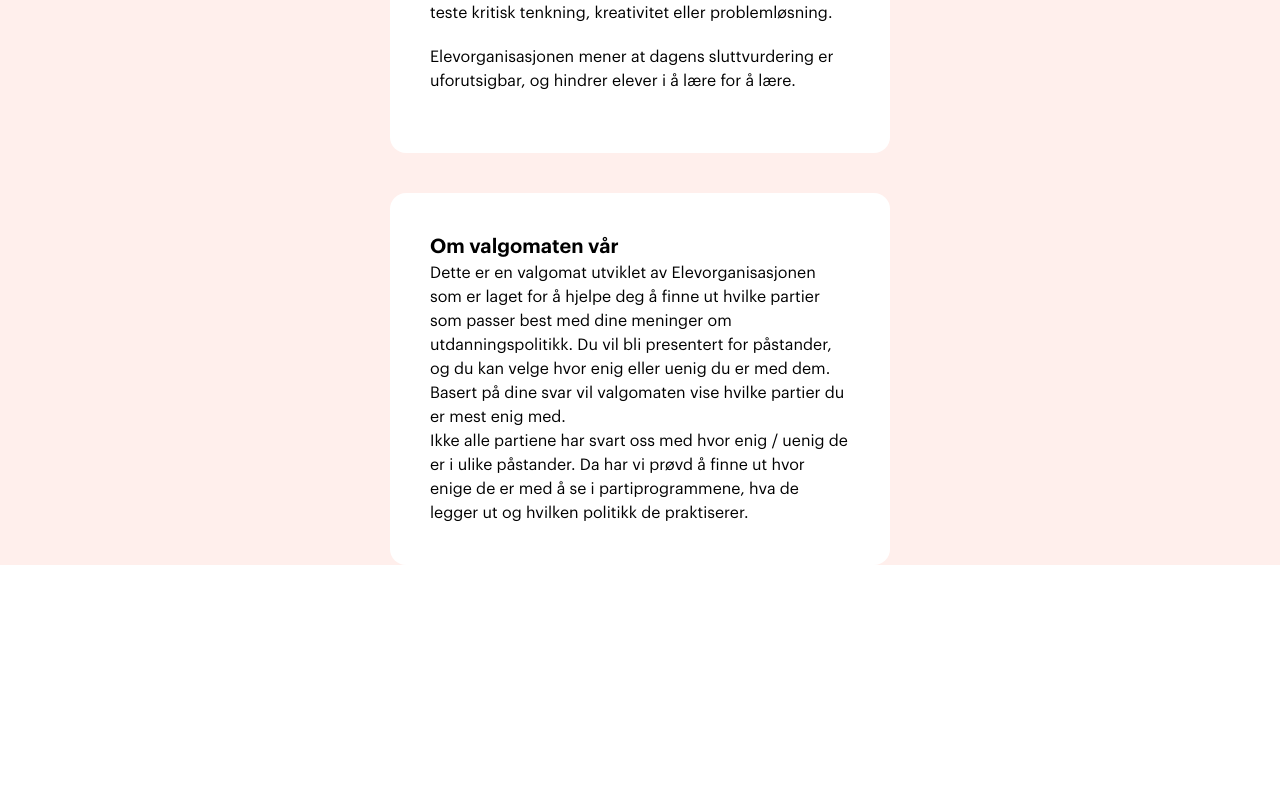
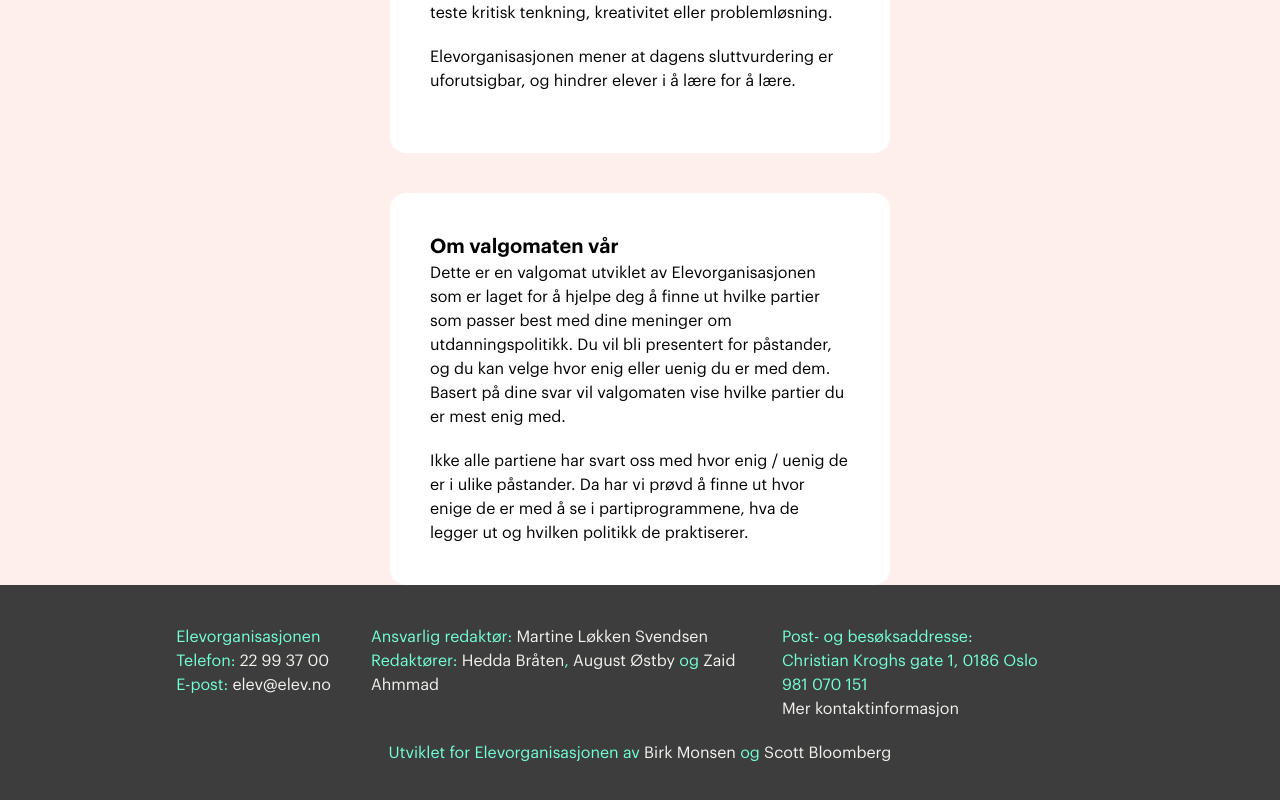
Before and after one commit to bimon6627/valgomat, a Next.js app: page / in a window 1280 px wide. Shown: the part 1084-1884 px from the top of the page. Before the commit the page ends 1649 px from the top, so only its background shows below. Built offline with nearby package versions, Linux system fonts and the light colour scheme.

Commit message:
Added footer

```diff
--- a/app/page.tsx
+++ b/app/page.tsx
@@ -3,6 +3,7 @@
 import ContentCard from "@/components/content-card";
 import { useState } from "react";
 import Result from "@/components/result";
+import Footer from "@/components/footer";
 
 const parties = [
   { name: "Rødt", symbol: "R" },
@@ -196,14 +197,16 @@
 
   return (
     <div>
-      <main className="bg-[#ffefec] pt-10 w-screen h-full min-h-screen">
+      <main className="bg-[#ffefec] pt-10 max-w-screen h-full min-h-screen">
         <div className="w-full flex justify-center mt-8 mb-12">
           <div className="flex flex-col items-center">
-            <img
-              src="/eo-nasjonalt.svg"
-              alt="Globe"
-              className="w-[250px] h-auto"
-            />
+            <a href="https://elev.no">
+              <img
+                src="/eo-nasjonalt.svg"
+                alt="Globe"
+                className="w-[250px] h-auto"
+              />
+            </a>
           </div>
         </div>
 
@@ -230,7 +233,7 @@
         )}
 
         <div className="w-full flex justify-center pt-10">
-          <ContentCard className="mb-[100] gap-5">
+          <ContentCard className="mb-[100]">
             <h1 className="font-semibold text-xl text-black">
               Om valgomaten vår
             </h1>
@@ -242,7 +245,7 @@
               Basert på dine svar vil valgomaten vise hvilke partier du er mest
               enig med.
             </p>
-            <p className="font-regular text-black">
+            <p className="font-regular text-black pt-5">
               Ikke alle partiene har svart oss med hvor enig / uenig de er i
               ulike påstander. Da har vi prøvd å finne ut hvor enige de er med å
               se i partiprogrammene, hva de legger ut og hvilken politikk de
@@ -251,7 +254,7 @@
           </ContentCard>
         </div>
       </main>
-      <footer></footer>
+      <Footer />
     </div>
   );
 }
--- /dev/null
+++ b/components/footer.tsx
@@ -0,0 +1,90 @@
+export default function Footer() {
+  return (
+    <footer className="flex flex-col items-center max-w-screen bg-[#3d3d3d] font-regular text-[#73FFD7]">
+      <div className="flex flex-row gap-10 pt-10 px-10">
+        <div>
+          <p>Elevorganisasjonen</p>
+          <p>
+            Telefon:{" "}
+            <a href="tel:22993700" className="hover:underline text-[#f5f3ee]">
+              22 99 37 00
+            </a>
+          </p>
+          <p>
+            E-post:{" "}
+            <a
+              href="mailto:elev@elev.no"
+              className="hover:underline text-[#f5f3ee]"
+            >
+              elev@elev.no
+            </a>
+          </p>
+        </div>
+
+        <div className="max-w-2/5">
+          <p>
+            Ansvarlig redaktør:{" "}
+            <a
+              href="mailto:martine@elev.no"
+              className="hover:underline text-[#f5f3ee]"
+            >
+              Martine Løkken Svendsen
+            </a>
+          </p>
+          <p>
+            Redaktører:{" "}
+            <a
+              href="mailto:hedda@elev.no"
+              className="hover:underline text-[#f5f3ee]"
+            >
+              Hedda Bråten
+            </a>
+            ,{" "}
+            <a
+              href="mailto:august@elev.no"
+              className="hover:underline text-[#f5f3ee]"
+            >
+              August Østby
+            </a>{" "}
+            og{" "}
+            <a
+              href="mailto:zaid@elev.no"
+              className="hover:underline text-[#f5f3ee]"
+            >
+              Zaid Ahmmad
+            </a>
+          </p>
+        </div>
+        <div>
+          <p>Post- og besøksaddresse:</p>
+          <p>Christian Kroghs gate 1, 0186 Oslo</p>
+          <p>981 070 151</p>
+          <a
+            href="https://elev.no/kontakt/"
+            className="hover:underline text-[#f5f3ee]"
+          >
+            Mer kontaktinformasjon
+          </a>
+        </div>
+      </div>
+      <div className="text-center pt-5 pb-10">
+        <p>
+          Utviklet for Elevorganisasjonen av{" "}
+          <a
+            href="mailto:birk@bawm.no"
+            className="hover:underline text-[#f5f3ee]"
+          >
+            Birk Monsen
+          </a>{" "}
+          og{" "}
+          <a
+            href="mailto:scott@elev.no"
+            className="hover:underline text-[#f5f3ee]"
+          >
+            Scott Bloomberg
+          </a>
+        </p>
+      </div>
+    </footer>
+  );
+}
```
